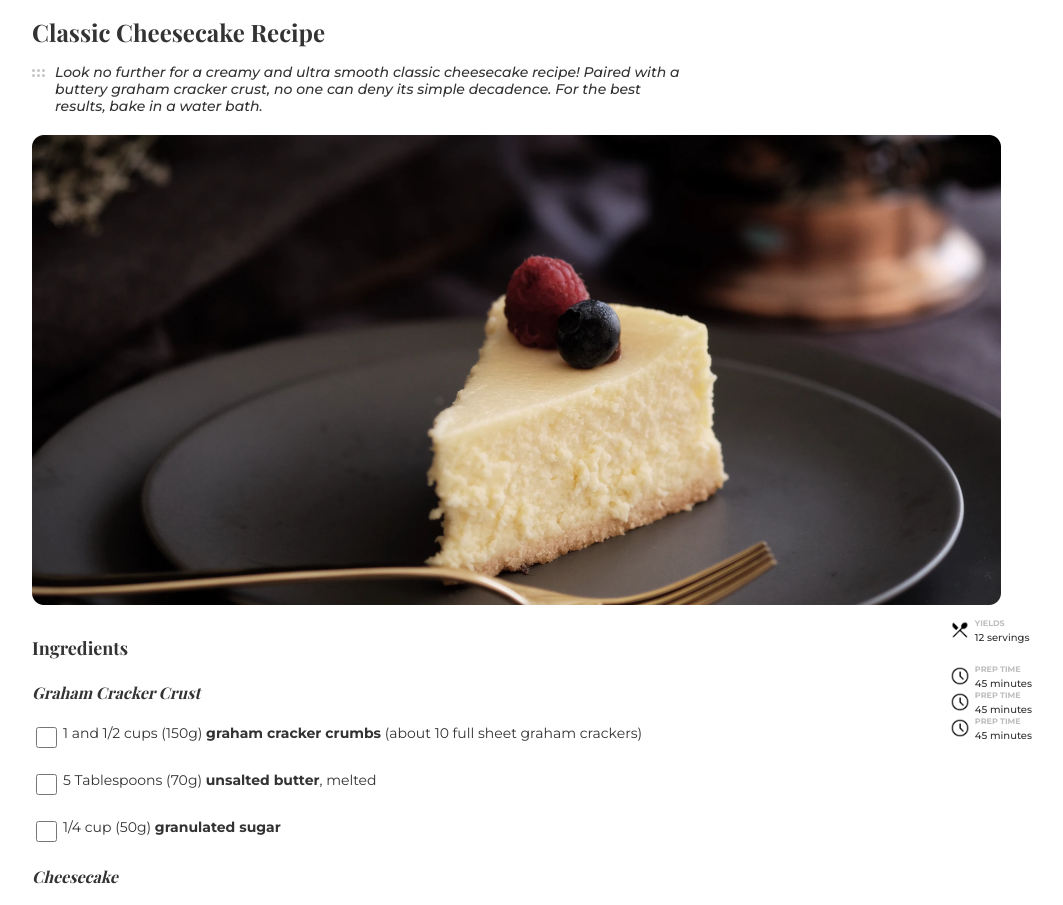
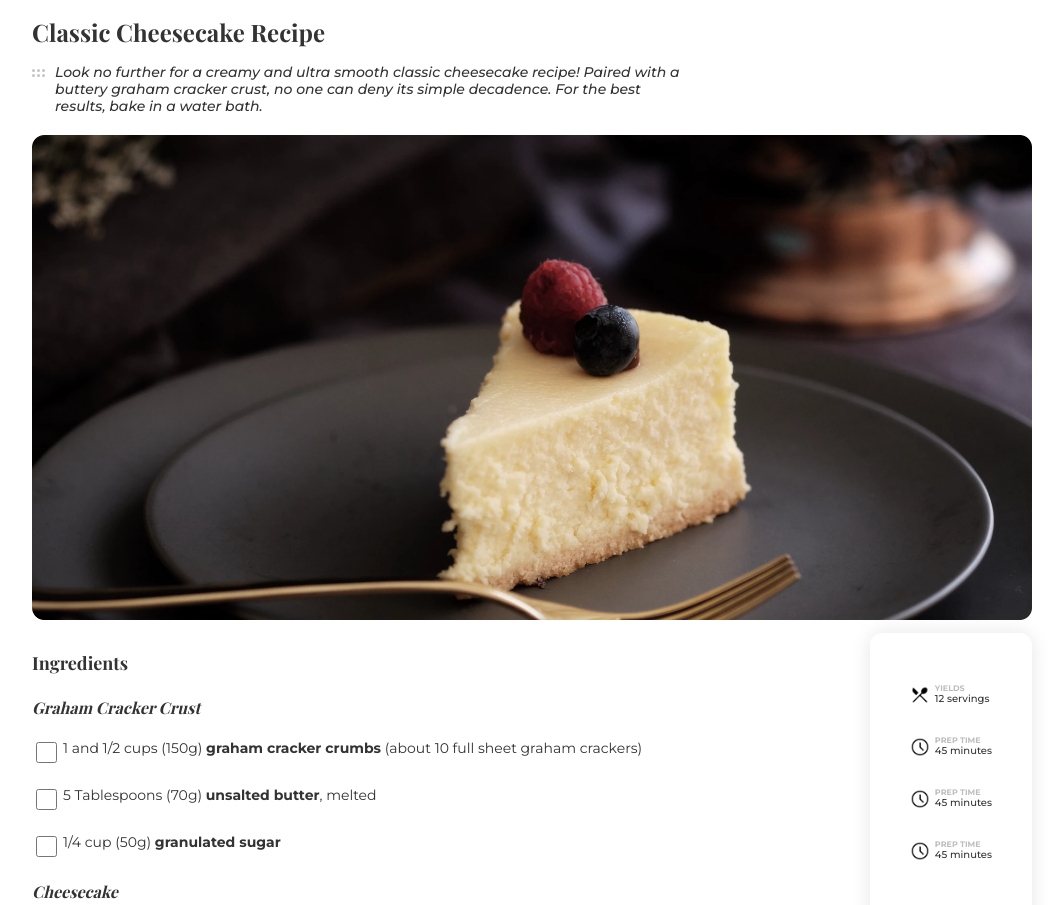
Before and after one commit to bashidagha/recipe-page-master, a plain HTML site: page index.html in a window 1280 px wide. Shown: the top 905 px of the page, without its empty margins (108-1171 px from the left). Drawn offline with nearby package versions, Linux system fonts and the light colour scheme; a web font is replaced by a local one.

Commit message:
box-shadow added

```diff
--- a/styles.css
+++ b/styles.css
@@ -23,7 +23,6 @@ img {
 }
 
 .banner {
-  max-height: 47rem;
   margin-bottom: 1rem;
 }
 
@@ -68,9 +67,6 @@ h4 {
   content: url("6dots.svg");
   margin-right: 1rem;
 }
-
-
-
 
 .content-item {
   display: flex;
@@ -189,15 +185,33 @@ footer {
     display: block;
   }
 
-  .container-text{
+  .container-text {
     display: flex;
     flex-direction: row-reverse;
     justify-content: space-between;
   }
 
+  .information {
+    box-shadow: 0px 0px 20px rgba(0, 0, 0, 0.1);
+    border-radius: 12px;
+    align-self: flex-start;
+    padding: 5rem 4rem;
+  }
 
+  .information-item-1 {
+    margin-bottom: 0;
+  }
 
-  .content{
+  .information-group {
+    margin-top: 0;
+    gap: 4rem;
+  }
+
+  .information-item {
+    margin-bottom: 3rem;
+  }
+
+  .content {
     width: 70%;
   }
 }
```
